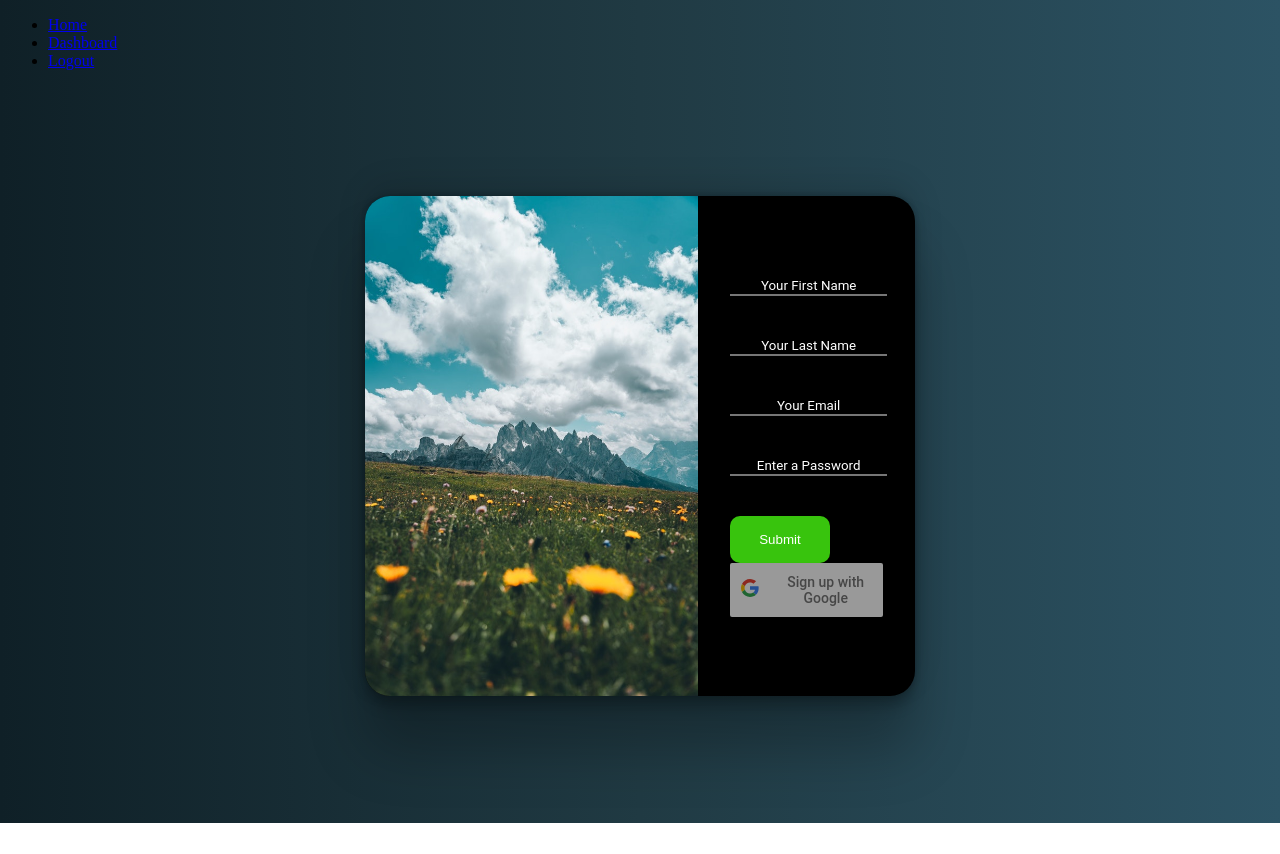
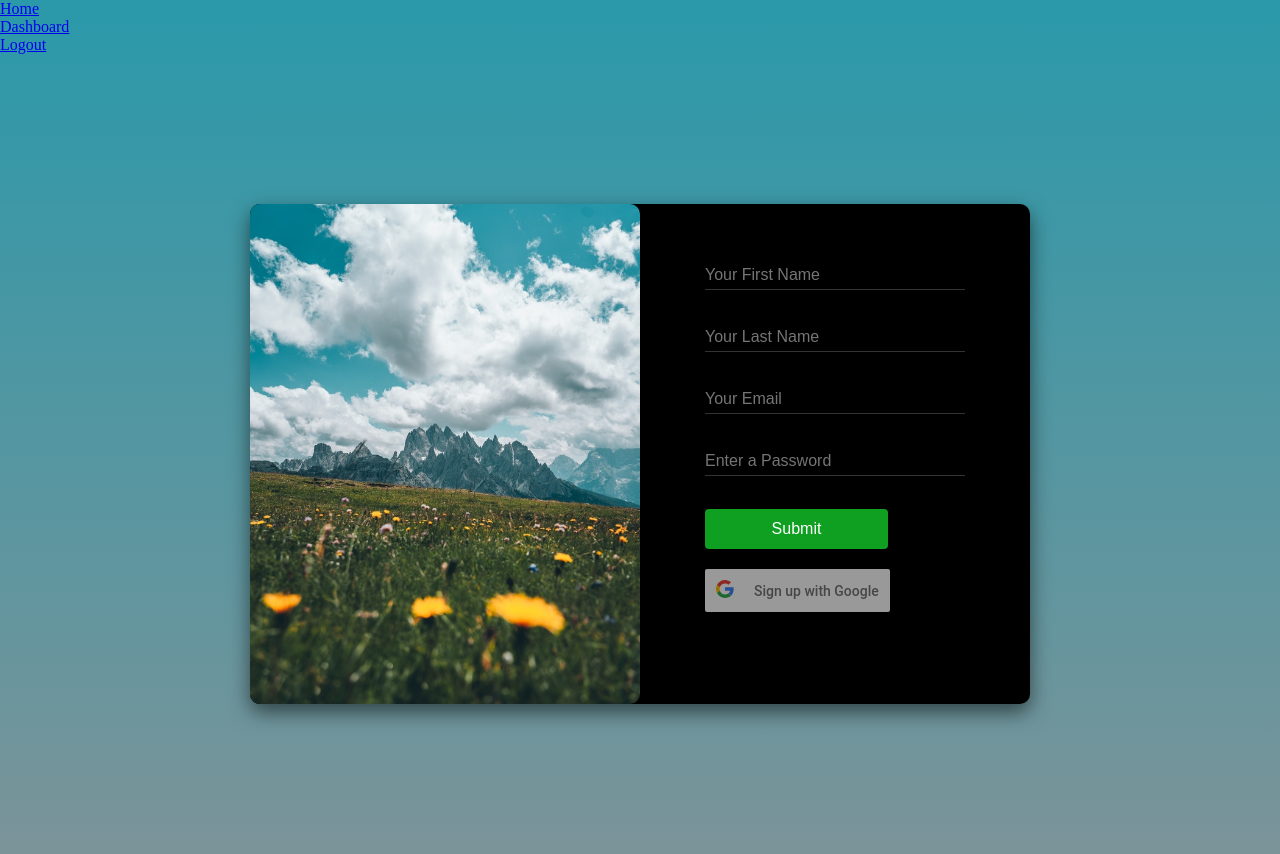
Before and after one commit to tonyrizzotto/heroku-login-app, a React (Create React App) app in the folder frontend/: page / in a window 1280 px wide. Before the commit the page ends 823 px from the top, so only its background shows below. Built offline with nearby package versions, Linux system fonts and the light colour scheme; no server answers.

Commit message:
Finished Form CSS styling

```diff
--- a/frontend/src/components/Login.css
+++ b/frontend/src/components/Login.css
@@ -1,69 +1,90 @@
 #wrapper {
+  min-height: 100vh;
+  max-width: 780px;
+  margin: 0 auto;
   display: flex;
   align-items: center;
   justify-content: center;
-  flex-direction: row;
-  margin: 10%;
+}
+.container {
+  background: #000;
+  -webkit-border-radius: 10px;
+  -moz-border-radius: 10px;
+  border-radius: 10px;
+  -webkit-box-shadow: 0px 8px 20px 0px rgba(0, 0, 0, 0.55);
+  -moz-box-shadow: 0px 8px 20px 0px rgba(0, 0, 0, 0.55);
+  box-shadow: 0px 8px 20px 0px rgba(0, 0, 0, 0.55);
+  width: 100%;
+  display: table;
+}
+.image-container {
+  height: 500px;
+  border-radius: 10px;
+  background: url('../images/vertical.jpg') center/cover no-repeat;
+  display: table-cell;
+  width: 50%;
+}
+.form-container {
+  padding: 57px 65px;
+  display: table-cell;
 }
 
-.container {
-  width: 550px;
-  display: flex;
-  align-items: center;
-  justify-content: center;
-  flex-direction: row;
-  background-color: black;
-  border-radius: 25px;
-  box-shadow: rgba(0, 0, 0, 0.25) 0px 54px 55px,
-    rgba(0, 0, 0, 0.12) 0px -12px 30px, rgba(0, 0, 0, 0.12) 0px 4px 6px,
-    rgba(0, 0, 0, 0.17) 0px 12px 13px, rgba(0, 0, 0, 0.09) 0px -3px 5px;
-}
-.image-container {
-  width: 500px;
-  height: 500px;
-}
-.image-container img {
-  max-height: 100%;
-  border-radius: 25px 0 0 25px;
+.form-container form {
+  display: block;
 }
 
-.form-container {
-  display: flex;
-  align-items: center;
-  justify-content: center;
-  flex-direction: column;
-  margin: 2rem;
+form .input {
+  position: relative;
+  margin-bottom: 33px;
+  border-bottom: 1px solid rgba(255, 255, 255, 0.2);
 }
-.form-container,
-.form-container form {
-  height: 100%;
+
+.input input {
+  padding: 5px 0;
+  font-size: 16px;
+  color: #ccc;
+  background: transparent;
+  outline: none;
+  margin: 0;
+  border: none;
+  box-shadow: none;
+  --webkit-box-shadow: none;
+  --mox-box-shadow: none;
   width: 100%;
 }
 
-.form-container form input {
-  width: 100%;
-  margin-bottom: 5vh;
-  border-right: none;
-  border-top: none;
-  border-left: none;
-  background-color: transparent;
+button[type='submit'] {
+  font-size: 16px;
+  color: rgb(255, 255, 255);
   outline: none;
-  color: white;
-  caret-color: white;
+  border: none;
+  display: inline-block;
+  line-height: 40px;
+  padding: 0 30px;
+  background-color: #0fa022;
+  border-radius: 4px;
+  cursor: pointer;
+  margin-bottom: 20px;
+  width: 183px;
+  transition: background-color ease 0.6s, transform ease 0.8s;
 }
 
-.form-container form input::placeholder {
-  text-align: center;
-  color: white;
-  font-family: 'Roboto', sans-serif;
+button[type='submit']:hover {
+  transform: scale(1.02);
+  background-color: #03bb1c;
 }
 
-.form-container form button[type='submit'] {
-  background: rgb(56, 196, 13);
-  width: 65%;
-  padding: 2vh;
-  border: none;
-  cursor: pointer;
-  border-radius: 10px 10px;
-  color: white;
+@media (max-width: 767px) {
+  .container {
+    display: block;
+    width: 90%;
+  }
+  .image-container,
+  .form-container {
+    display: block;
+    width: 100%;
+  }
+  .image-container {
+    height: 200px;
+  }
 }
--- a/frontend/src/components/Login.js
+++ b/frontend/src/components/Login.js
@@ -28,26 +28,34 @@ const Login = () => {
   return (
     <div id="wrapper">
       <div className="container">
-        <div className="image-container">
-          <img src="/images/vertical.jpg" alt="vertical" />
-        </div>
+        <div className="image-container"></div>
         <div className="form-container">
           <form>
+            <div className="input">
               <input
                 type="text"
                 name="first-name"
                 placeholder="Your First Name"
               />
-
-            <input type="text" name="last-name" placeholder="Your Last Name" />
-
+            </div>
+            <div className="input">
+              <input
+                type="text"
+                name="last-name"
+                placeholder="Your Last Name"
+              />
+            </div>
+            <div className="input">
               <input type="email" name="email" placeholder="Your Email" />
-
+            </div>
+            <div className="input">
               <input
                 type="password"
                 name="password"
                 placeholder="Enter a Password"
               />
+            </div>
+
             <button type="submit">Submit</button>
 
             {/* Google Account Button */}
--- a/frontend/src/index.css
+++ b/frontend/src/index.css
@@ -1,15 +1,39 @@
+/* ==========================================================================
+   #BOX-SIZING
+   ========================================================================== */
+/**
+ * More sensible default box-sizing:
+ * css-tricks.com/inheriting-box-sizing-probably-slightly-better-best-practice
+ */
+html {
+  -webkit-box-sizing: border-box;
+  -moz-box-sizing: border-box;
+  box-sizing: border-box;
+}
+
+* {
+  padding: 0;
+  margin: 0;
+}
+
+*,
+*:before,
+*:after {
+  -webkit-box-sizing: inherit;
+  -moz-box-sizing: inherit;
+  box-sizing: inherit;
+}
+
 body {
-  background: #0f2027; /* fallback for old browsers */
+  background: #7b9499; /* fallback for old browsers */
   background: -webkit-linear-gradient(
-    to left,
-    #2c5364,
-    #203a43,
-    #0f2027
+    to bottom,
+    #2a99aa,
+    #7b9499
   ); /* Chrome 10-25, Safari 5.1-6 */
   background: linear-gradient(
-    to left,
-    #2c5364,
-    #203a43,
-    #0f2027
+    to bottom,
+    #2a99aa,
+    #7b9499
   ); /* W3C, IE 10+/ Edge, Firefox 16+, Chrome 26+, Opera 12+, Safari 7+ */
 }
```
Also changed, not shown: frontend/src/images/vertical.jpg (renamed from frontend/public/images/vertical.jpg). Lines whose indentation alone changed are shown as unchanged.
